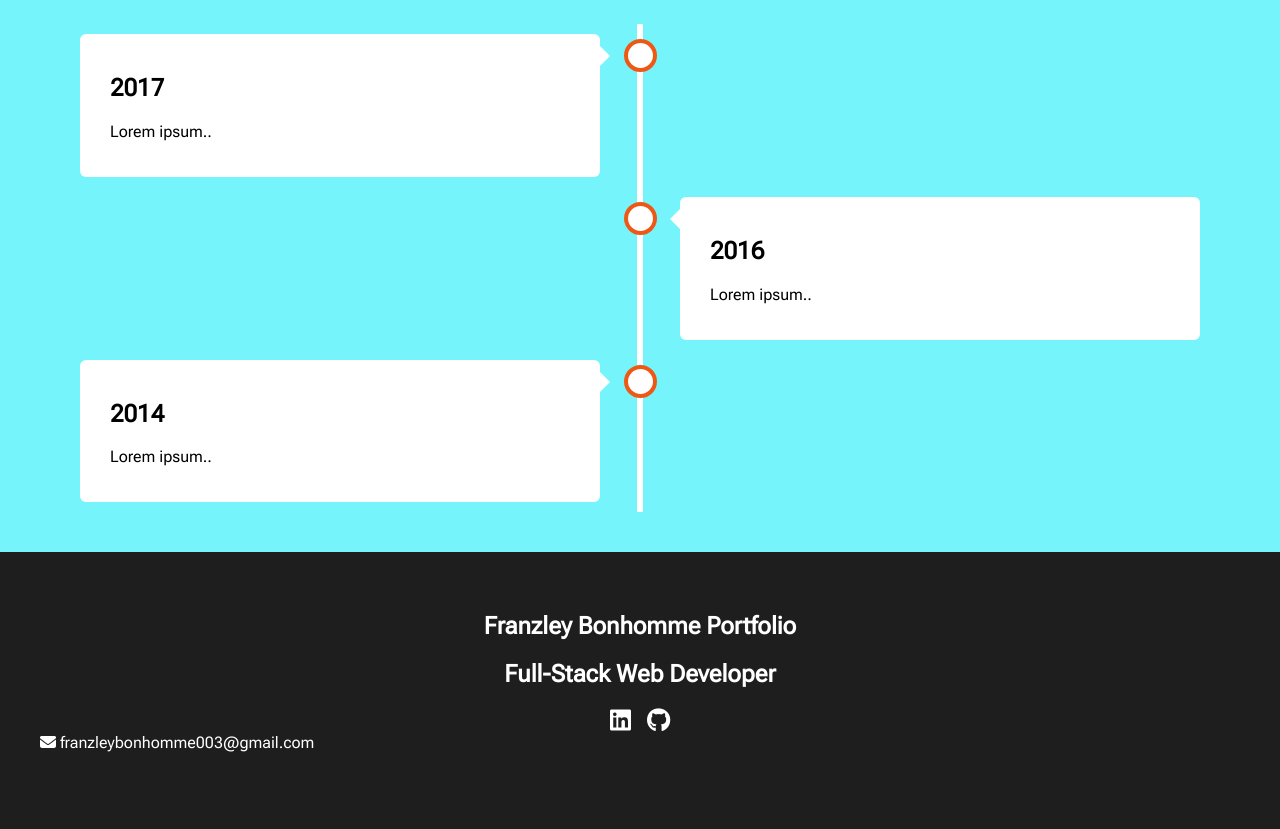
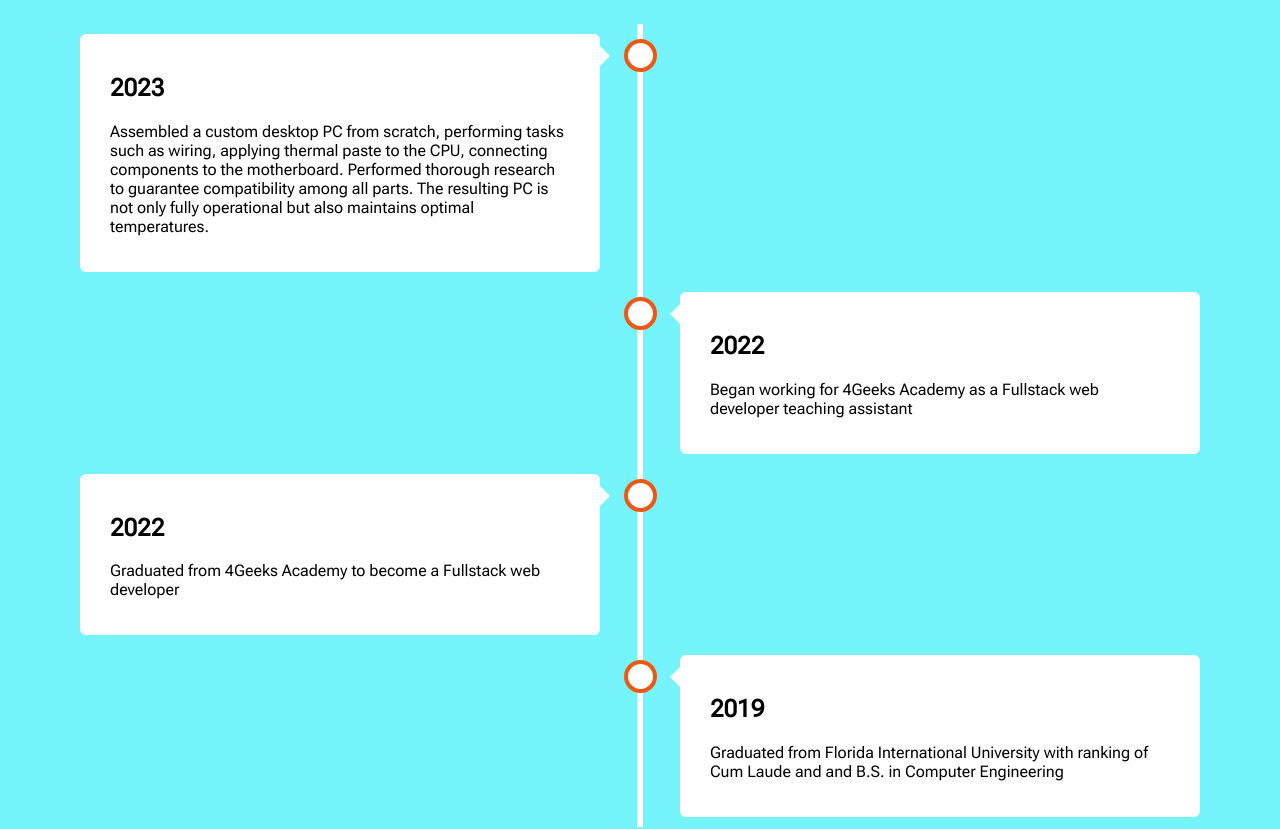
Before and after one commit to Franzley/portfolioV2, a React (Create React App) app: page /about in a window 1280 px wide. Shown: the part 540-1369 px from the top of the page. Before the commit the page ends 1332 px from the top, so only its background shows below. Built offline with nearby package versions, Linux system fonts and the light colour scheme.

Commit message:
reduced lines on code

```diff
--- a/src/js/components/Timeline.jsx
+++ b/src/js/components/Timeline.jsx
@@ -5,20 +5,28 @@ const Timeline = () => {
         <ul className="timeline">
             <li className="container left">
                 <div className="content">
-                    <h2>2017</h2>
-                    <p>Lorem ipsum..</p>
+                    <h2>2023</h2>
+                    <p>Assembled a custom desktop PC from scratch, performing tasks such as wiring, applying thermal paste to the CPU, connecting components to the motherboard.
+                        Performed thorough research to guarantee compatibility among all parts. The resulting PC is not only fully operational but also maintains optimal temperatures.
+                    </p>
                 </div>
             </li>
             <li className="container right">
                 <div className="content">
-                    <h2>2016</h2>
-                    <p>Lorem ipsum..</p>
+                    <h2>2022</h2>
+                    <p>Began working for 4Geeks Academy as a Fullstack web developer teaching assistant</p>
                 </div>
             </li>
             <li className="container left">
                 <div className="content">
-                    <h2>2014</h2>
-                    <p>Lorem ipsum..</p>
+                    <h2>2022</h2>
+                    <p>Graduated from 4Geeks Academy to become a Fullstack web developer</p>
+                </div>
+            </li>
+            <li className="container right">
+                <div className="content">
+                    <h2>2019</h2>
+                    <p>Graduated from Florida International University with ranking of Cum Laude and and B.S. in Computer Engineering</p>
                 </div>
             </li>
         </ul>
--- a/src/styles/index.css
+++ b/src/styles/index.css
@@ -28,3 +28,18 @@ img {
         -1px 0 28px 0 rgba(34, 33, 81, 0.01),
         28px 28px 28px 0 rgba(34, 33, 81, 0.25);
 }
+
+ul {
+    list-style-type: none;
+    margin: 0;
+    padding: 0;
+}
+
+li {
+    margin: 0;
+    padding: 0;
+}
+
+* {
+    box-sizing: border-box;
+}
--- a/src/styles/timeline.css
+++ b/src/styles/timeline.css
@@ -1,11 +1,9 @@
-/* The actual timeline (the vertical ruler) */
 .timeline {
     position: relative;
     max-width: 1200px;
     margin: 0 auto 0 auto
 }
 
-/* The actual timeline (the vertical ruler) */
 .timeline::after {
     content: '';
     position: absolute;
@@ -17,22 +15,6 @@
     margin-left: -3px;
 }
 
-* {
-    box-sizing: border-box;
-}
-
-ul {
-    list-style-type: none;
-    margin: 0;
-    padding: 0;
-}
-
-li {
-    margin: 0;
-    padding: 0;
-}
-
-/* Container around content */
 .container {
     padding: 10px 40px;
     position: relative;
@@ -53,12 +35,10 @@ li {
     z-index: 1;
 }
 
-/* Place the container to the left */
 .left {
     left: 0;
 }
 
-/* Place the container to the right */
 .right {
     left: 50%;
 }
@@ -91,12 +71,10 @@ li {
     border-color: transparent white transparent transparent;
 }
 
-/* Fix the circle for containers on the right side */
 .right::after {
     left: -16px;
 }
 
-/* The actual content */
 .content {
     padding: 20px 30px;
     background-color: white;
```
Also changed, not shown: src/styles/feed.css (+0 -10 lines).
